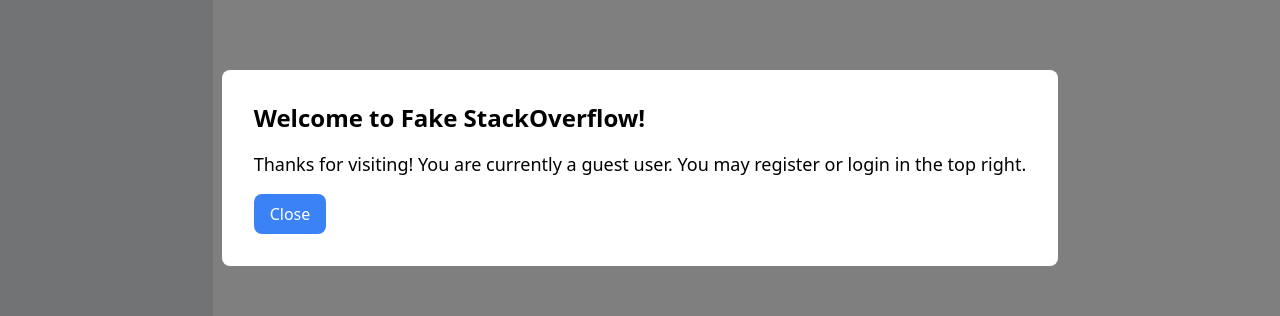
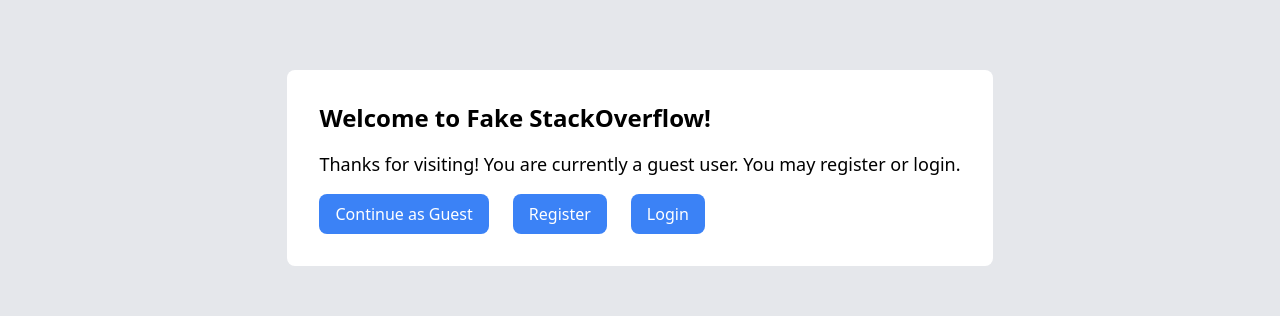
Before and after one commit to zhibin-wang09/FakeStackOverflow, a React (Create React App) app in the folder client/: page / in a window 1280 px wide. Shown: the part 232-548 px from the top of the page. Built offline with nearby package versions, Linux system fonts and the light colour scheme; no server answers.

Commit message:
welcome page done

```diff
--- a/client/src/components/main.js
+++ b/client/src/components/main.js
@@ -1,24 +1,49 @@
 import DisplayContainer from "./displaycontainer";
 import Popup from "./popup";
-import React from 'react'
-import { useState } from 'react';
+import React, { useState } from 'react';
 
-export default function Main(props){
+export default function Main(props) {
   const [showPopup, setShowPopup] = useState(true);
 
-    const closePopup = () => {
+  const handlePopupClose = (action) => {
     setShowPopup(false);
+    if (action === 'signup') {
+      console.log('signup');
+      // Go to signup page
+      props.handlePageChange({ target: { id: 'signup' } });
+    } else if (action === 'login') {
+      // Go to login page
+      props.handlePageChange({ target: { id: 'login' } });
+      console.log('login');
+    }
   };
 
+  const closePopup = (action) => {
+    setShowPopup(false);
+    handlePopupClose(action); // Pass the action to handlePopupClose
+  };
 
-    let display = <DisplayContainer handleInputChange = {props.handleInputChange} page = {props.sortAndPage.page} data = {props.data} onQuestionClick = {props.onQuestionClick} currentQuestion={props.currentQuestion}
-                    postQuestion = {props.postQuestion} backToQuestions = {props.backToQuestions} handlePageChange={props.handlePageChange} postAnswer = {props.postAnswer} backToQuestionsFromTags = {props.backToQuestionsFromTags}
-                    currQuestionId ={props.currQuestionId} userId = {props.userId}/>;
+  let display = (
+    <DisplayContainer
+      handleInputChange={props.handleInputChange}
+      page={props.sortAndPage.page}
+      data={props.data}
+      onQuestionClick={props.onQuestionClick}
+      currentQuestion={props.currentQuestion}
+      postQuestion={props.postQuestion}
+      backToQuestions={props.backToQuestions}
+      handlePageChange={props.handlePageChange}
+      postAnswer={props.postAnswer}
+      backToQuestionsFromTags={props.backToQuestionsFromTags}
+      currQuestionId={props.currQuestionId}
+      userId={props.userId}
+    />
+  );
 
   return (
     <>
       {showPopup && <Popup closePopup={closePopup} />}
       {display}
     </>
-    )
+  );
 }
--- a/client/src/components/popup.js
+++ b/client/src/components/popup.js
@@ -1,29 +1,26 @@
-import React, { useState, useEffect } from 'react';
+import React, { useState } from 'react';
 
 const Popup = ({ closePopup }) => {
   const [showPopup, setShowPopup] = useState(true);
 
-    useEffect(() => {
-        const isPopupClosed = localStorage.getItem('isPopupClosed');
-        if (isPopupClosed) {
+  const handlePopupClose = (action) => {
     setShowPopup(false);
-        }
-    }, []);
-
-    const handlePopupClose = () => {
-        setShowPopup(false);
-        localStorage.setItem('isPopupClosed', true);
-        closePopup();
+    closePopup(action);
   };
 
   return (
     <>
       {showPopup && (
-                <div className="fixed inset-0 flex items-center justify-center bg-black bg-opacity-50">
-                    <div className="bg-white p-8 rounded-lg">
+        <div className="fixed inset-0 flex items-center justify-center z-50">
+          <div className="bg-gray-200 backdrop-filter backdrop-blur-md backdrop-opacity-50 absolute inset-0"></div>
+          <div className="bg-white p-8 rounded-lg z-10 relative">
             <h2 className="text-2xl font-bold mb-4">Welcome to Fake StackOverflow!</h2>
-                        <p className="text-lg mb-4">Thanks for visiting! You are currently a guest user. You may register or login in the top right. </p>
-                        <button className="px-4 py-2 bg-blue-500 text-white rounded-lg" onClick={handlePopupClose}>Close</button>
+            <p className="text-lg mb-4">Thanks for visiting! You are currently a guest user. You may register or login.</p>
+            <div className="flex space-x-6">
+              <button className="px-4 py-2 bg-blue-500 text-white rounded-lg" onClick={() => handlePopupClose('guest')}>Continue as Guest</button>
+              <button className="px-4 py-2 bg-blue-500 text-white rounded-lg" onClick={() => handlePopupClose('signup')}>Register</button>
+              <button className="px-4 py-2 bg-blue-500 text-white rounded-lg" onClick={() => handlePopupClose('login')}>Login</button>
+            </div>
           </div>
         </div>
       )}
```
Lines whose indentation alone changed are shown as unchanged.
